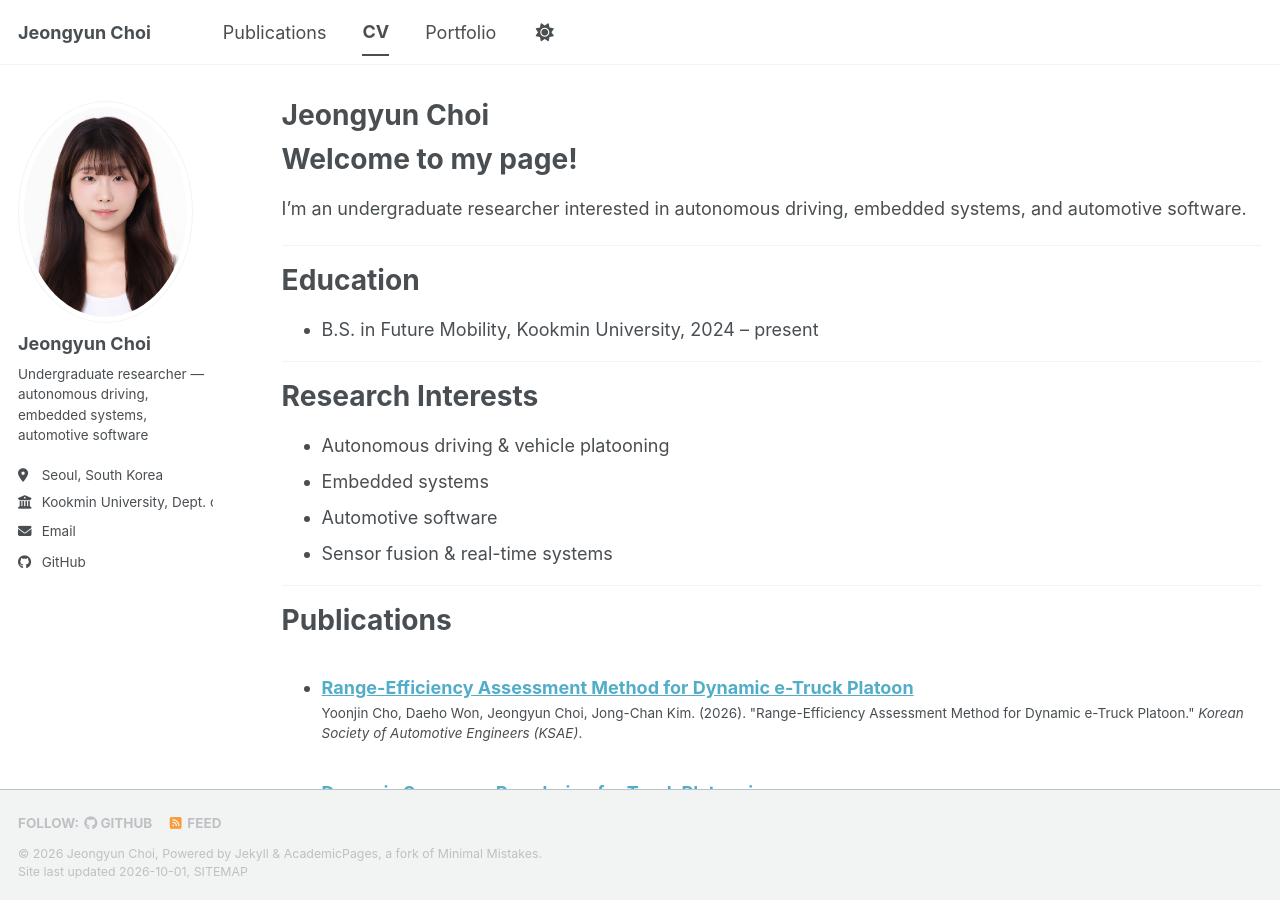
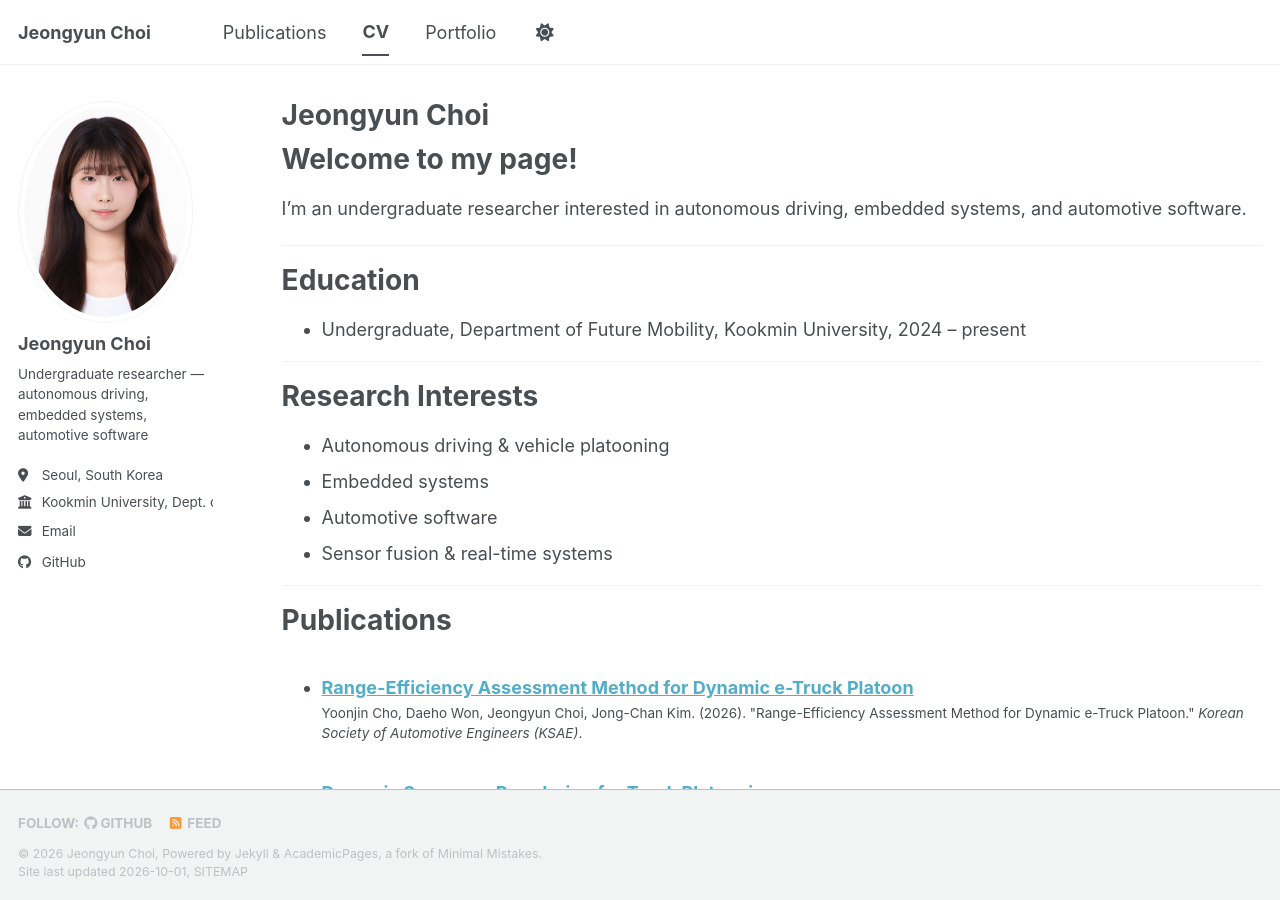
Before and after one commit to choijeongyun12/choijeongyun12.github.io, a Jekyll site: the page built from _pages/cv.md, in a window 1280 px wide and 900 px high. Built offline with Jekyll 4.4.1, drawn with Linux system fonts in a browser that asks for light colours; a style sheet for code colours, icons or effects is not loaded.

Commit message:
Use plain 'Undergraduate' instead of B.S. in Education

```diff
--- a/_pages/cv.md
+++ b/_pages/cv.md
@@ -18,7 +18,7 @@ I'm an undergraduate researcher interested in autonomous driving, embedded syste
 
 Education
 ======
-* B.S. in Future Mobility, Kookmin University, 2024 &ndash; present
+* Undergraduate, Department of Future Mobility, Kookmin University, 2024 &ndash; present
 
 ---
 
```
